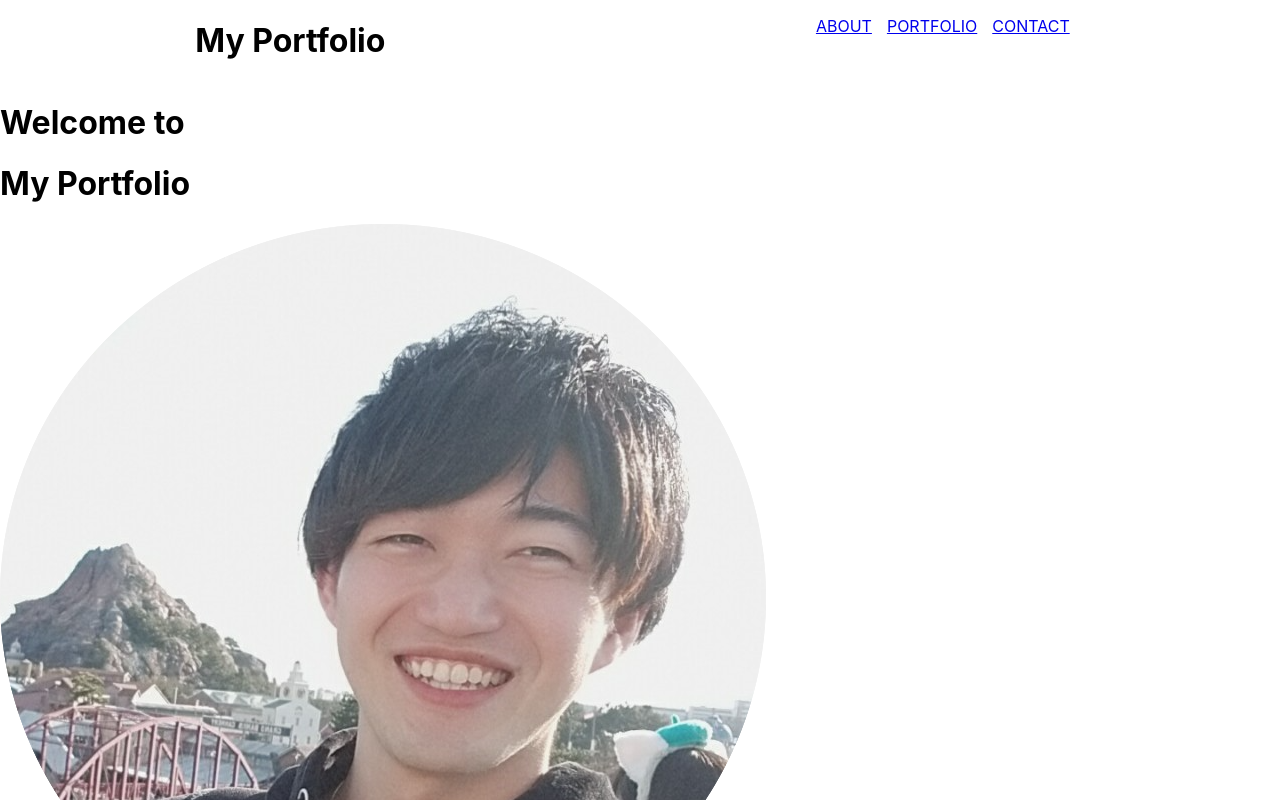
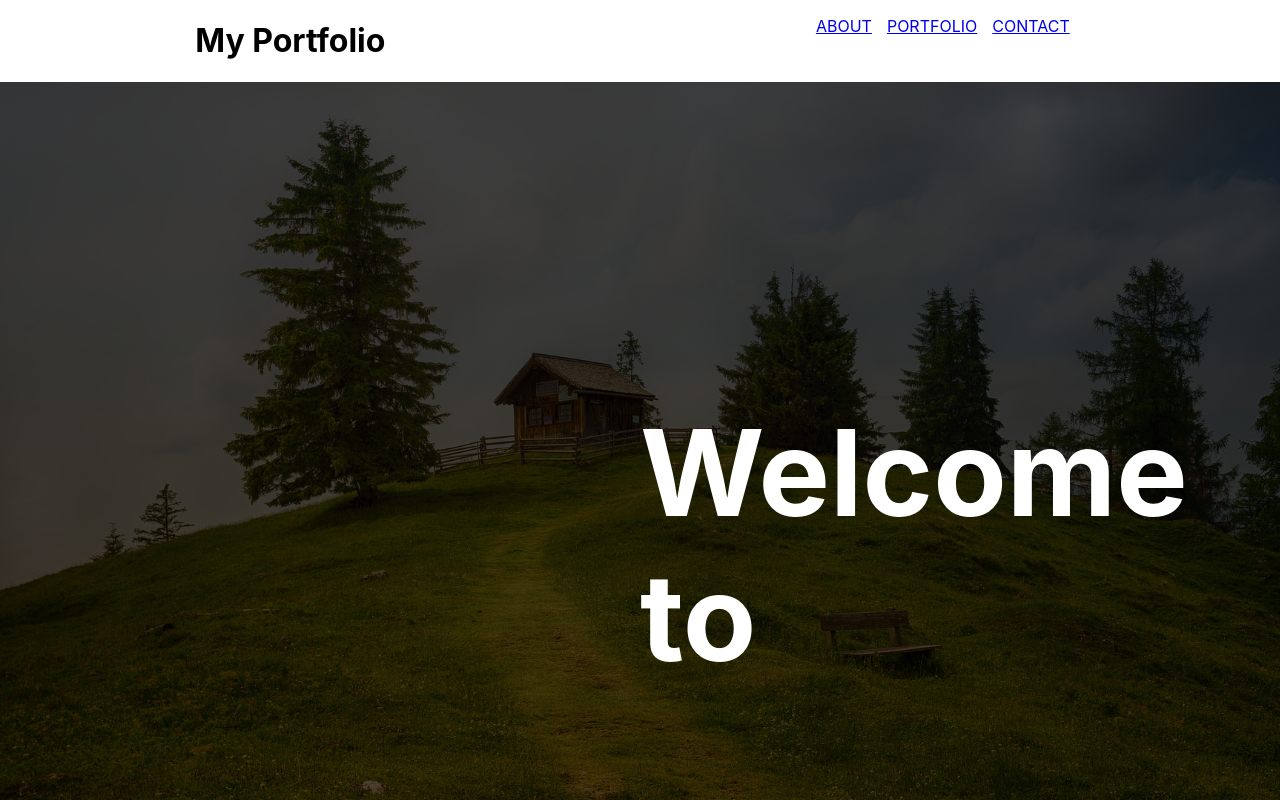
Before and after one commit to taipon55/MyPortfolio, a React (Create React App) app: page / in a window 1280 px wide. Shown: the top 800 px of the page. Built offline with nearby package versions, Linux system fonts and the light colour scheme.

Commit message:
top画面を修正

```diff
--- a/src/components/Top/Top.tsx
+++ b/src/components/Top/Top.tsx
@@ -3,11 +3,14 @@ import Button from "../Button/Button";
 
 export const Top = () => {
   return (
-    <div>
-      <h1>Welcome to</h1>
-      <h1>My Portfolio</h1>
-      {/* ボタンを表示 */}
-      <Button />
+    <div className="top-photo">
+      <div className="bg_dark"></div>
+      <div className="top-container">
+        <h1>Welcome to</h1>
+        <h1>My Portfolio</h1>
+        {/* ボタンを表示 */}
+        <Button />
+      </div>
     </div>
   );
 };
```
